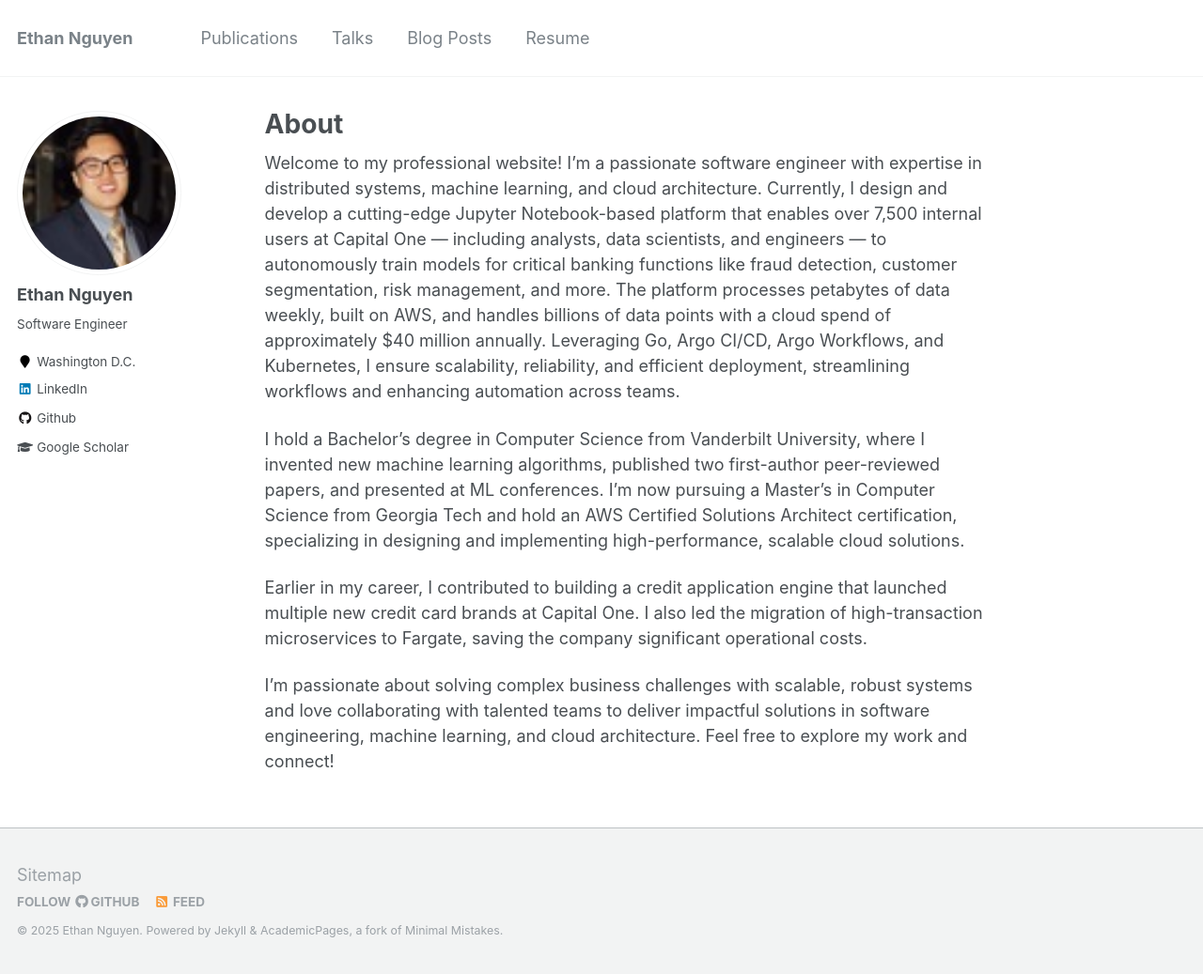
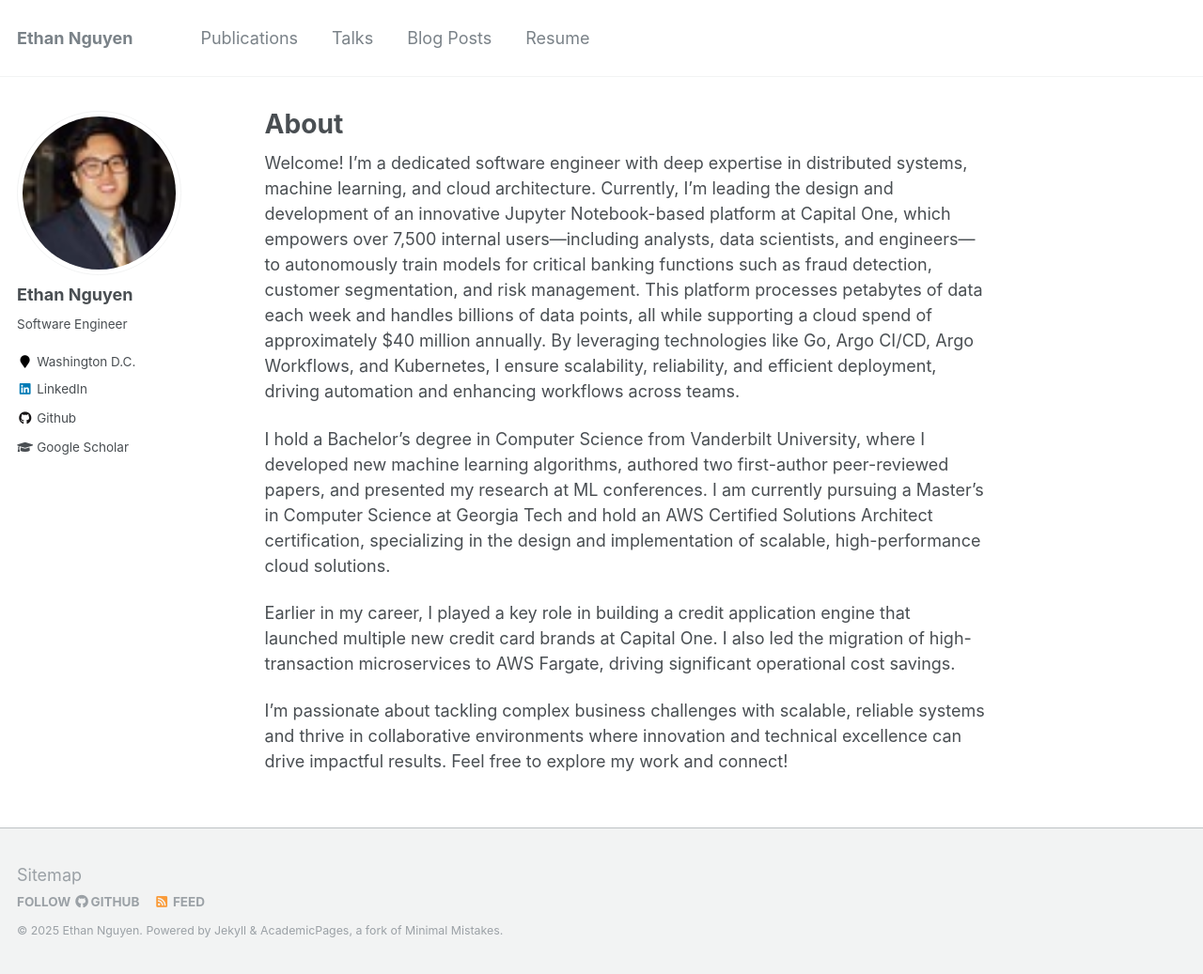
Before and after one commit to EthanHNguyen/ethanhnguyen.github.io, a Jekyll site: the page built from _pages/about.md, in a window 1280 px wide and 1037 px high. Shown: the whole window at 94% size. Built offline with Jekyll 4.4.1, drawn with Linux system fonts in a browser that asks for light colours.

Commit message:
update aboutme

```diff
--- a/_pages/about.md
+++ b/_pages/about.md
@@ -8,10 +8,10 @@
   - /about.html
 ---
 
-Welcome to my professional website! I'm a passionate software engineer with expertise in distributed systems, machine learning, and cloud architecture. Currently, I design and develop a cutting-edge Jupyter Notebook-based platform that enables over 7,500 internal users at Capital One — including analysts, data scientists, and engineers — to autonomously train models for critical banking functions like fraud detection, customer segmentation, risk management, and more. The platform processes petabytes of data weekly, built on AWS, and handles billions of data points with a cloud spend of approximately $40 million annually. Leveraging Go, Argo CI/CD, Argo Workflows, and Kubernetes, I ensure scalability, reliability, and efficient deployment, streamlining workflows and enhancing automation across teams.
+Welcome! I’m a dedicated software engineer with deep expertise in distributed systems, machine learning, and cloud architecture. Currently, I’m leading the design and development of an innovative Jupyter Notebook-based platform at Capital One, which empowers over 7,500 internal users—including analysts, data scientists, and engineers—to autonomously train models for critical banking functions such as fraud detection, customer segmentation, and risk management. This platform processes petabytes of data each week and handles billions of data points, all while supporting a cloud spend of approximately $40 million annually. By leveraging technologies like Go, Argo CI/CD, Argo Workflows, and Kubernetes, I ensure scalability, reliability, and efficient deployment, driving automation and enhancing workflows across teams.
 
-I hold a Bachelor’s degree in Computer Science from Vanderbilt University, where I invented new machine learning algorithms, published two first-author peer-reviewed papers, and presented at ML conferences. I’m now pursuing a Master’s in Computer Science from Georgia Tech and hold an AWS Certified Solutions Architect certification, specializing in designing and implementing high-performance, scalable cloud solutions.
+I hold a Bachelor’s degree in Computer Science from Vanderbilt University, where I developed new machine learning algorithms, authored two first-author peer-reviewed papers, and presented my research at ML conferences. I am currently pursuing a Master’s in Computer Science at Georgia Tech and hold an AWS Certified Solutions Architect certification, specializing in the design and implementation of scalable, high-performance cloud solutions.
 
-Earlier in my career, I contributed to building a credit application engine that launched multiple new credit card brands at Capital One. I also led the migration of high-transaction microservices to Fargate, saving the company significant operational costs.
+Earlier in my career, I played a key role in building a credit application engine that launched multiple new credit card brands at Capital One. I also led the migration of high-transaction microservices to AWS Fargate, driving significant operational cost savings.
 
-I’m passionate about solving complex business challenges with scalable, robust systems and love collaborating with talented teams to deliver impactful solutions in software engineering, machine learning, and cloud architecture. Feel free to explore my work and connect!
+I’m passionate about tackling complex business challenges with scalable, reliable systems and thrive in collaborative environments where innovation and technical excellence can drive impactful results. Feel free to explore my work and connect!
```
